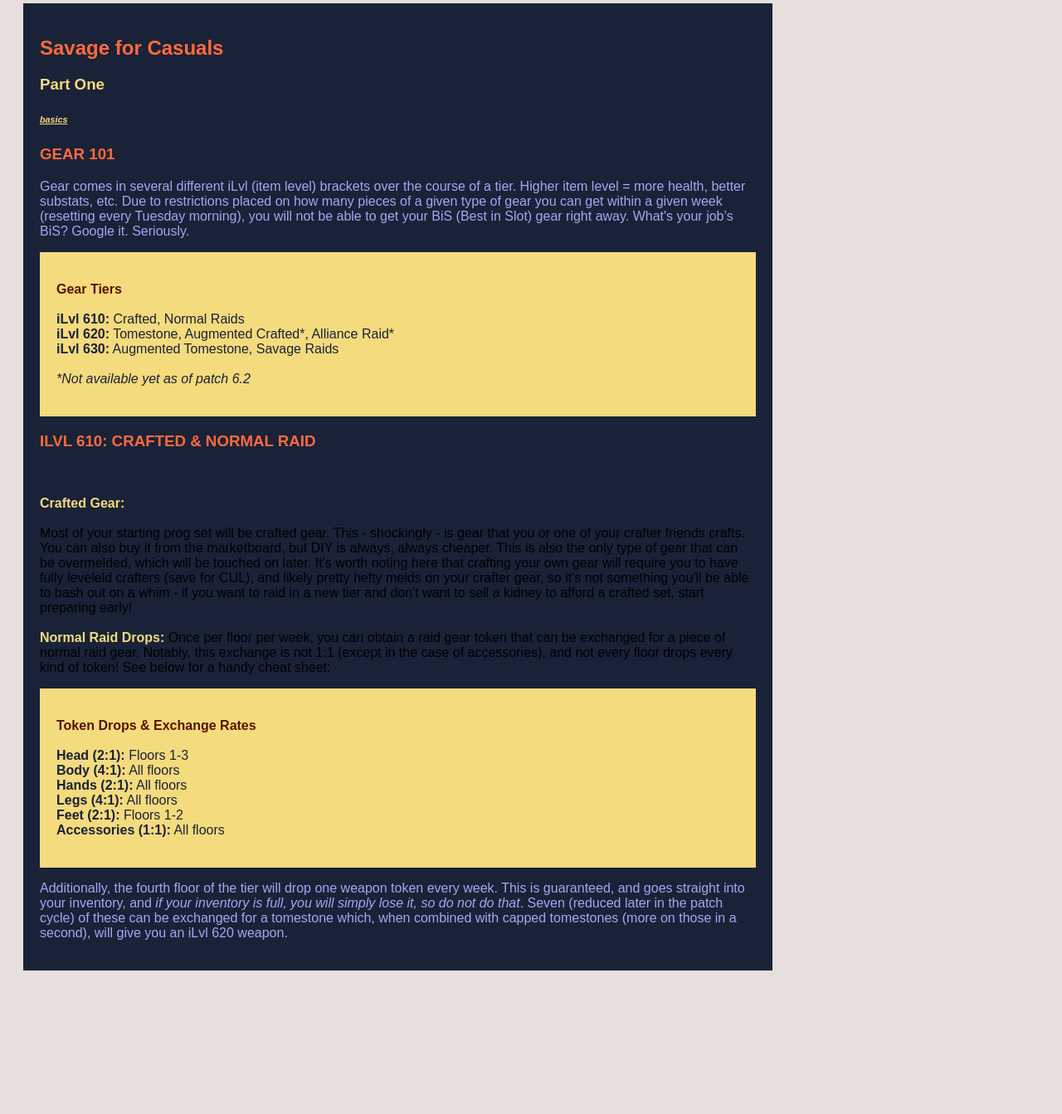
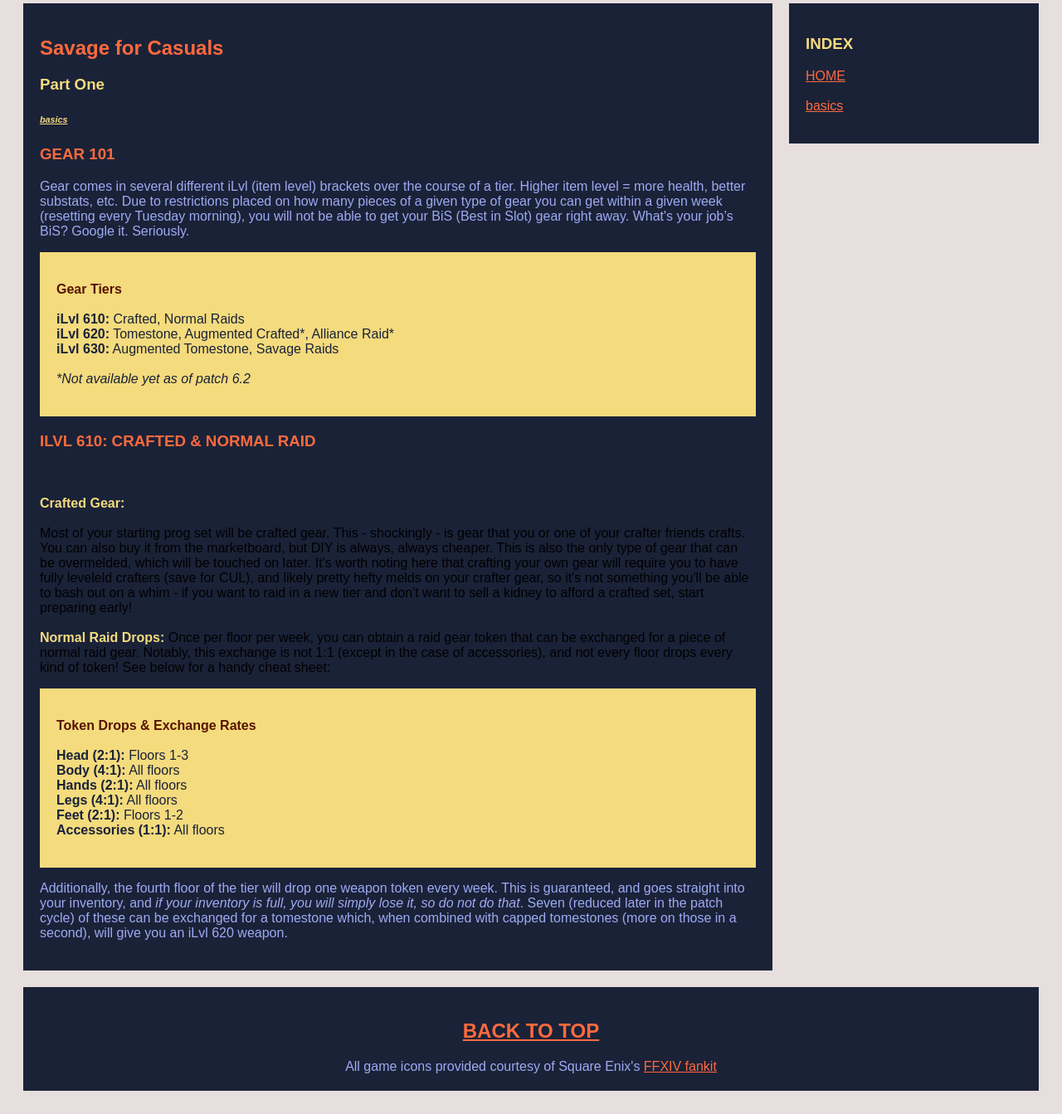
Before and after one commit to splortsmanship/minimizedffxiv, a plain HTML site: page gear.html in a window 1280 px wide. Shown: the part 273-1616 px from the top of the page at 83% size. Before the commit the page ends 1471 px from the top, so only its background shows below. Drawn offline with Linux system fonts and the light colour scheme.

Commit message:
Update gear.html

```diff
--- a/gear.html
+++ b/gear.html
@@ -73,7 +73,18 @@
         </div>
       </div>
       <div class="rightcolumn">
+        <div class="card">
+          <h3>INDEX</h3>
+          <p>
+            <a href="index.html">HOME</a><br><br>
+            <a href="basics.html">basics</a>
+          </p>
+        </div>
       </div>
     </div>
+  <div class="footer">
+    <h2><a href="#top">BACK TO TOP</a></h2>
+    <figcaption>All game icons provided courtesy of Square Enix's <a href="https://na.finalfantasyxiv.com/lodestone/special/fankit/icon/" target="_blank">FFXIV fankit</a></figcaption>
+  </div>
   </body>
 </html>
```
